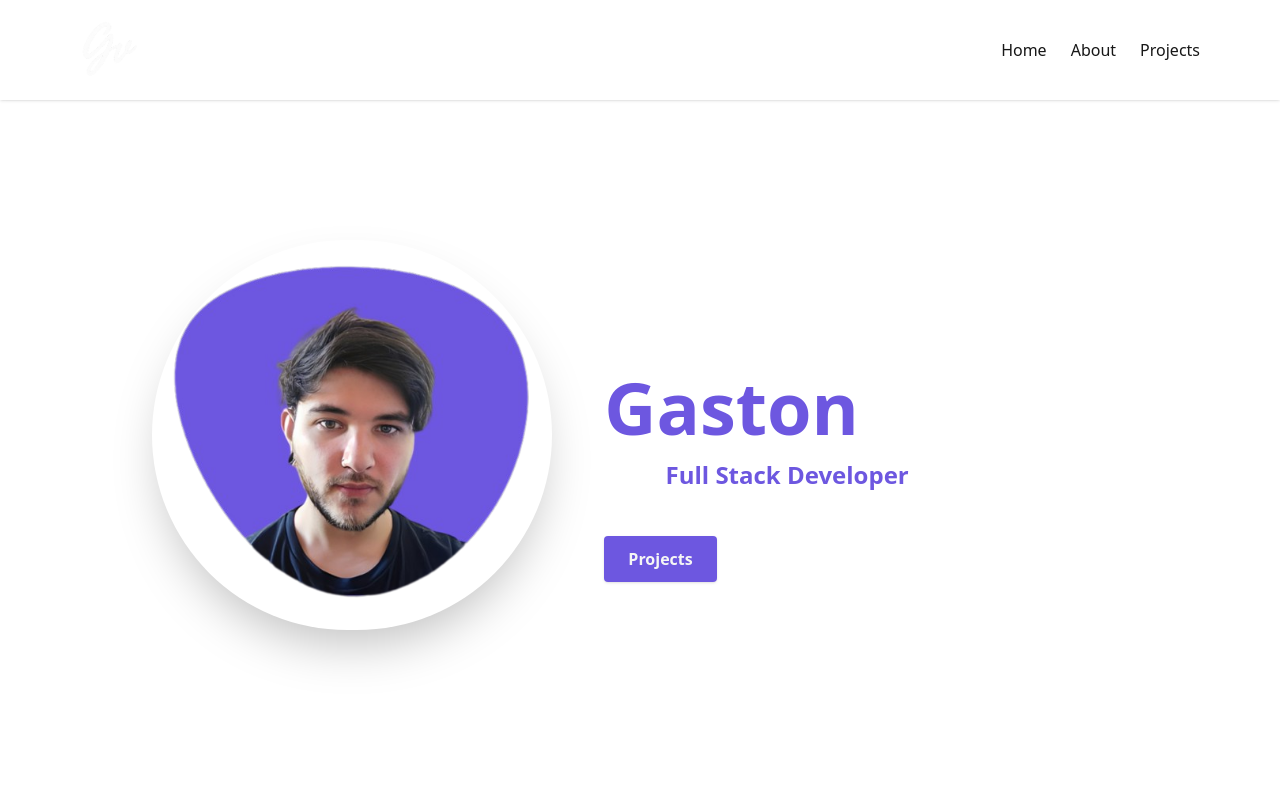
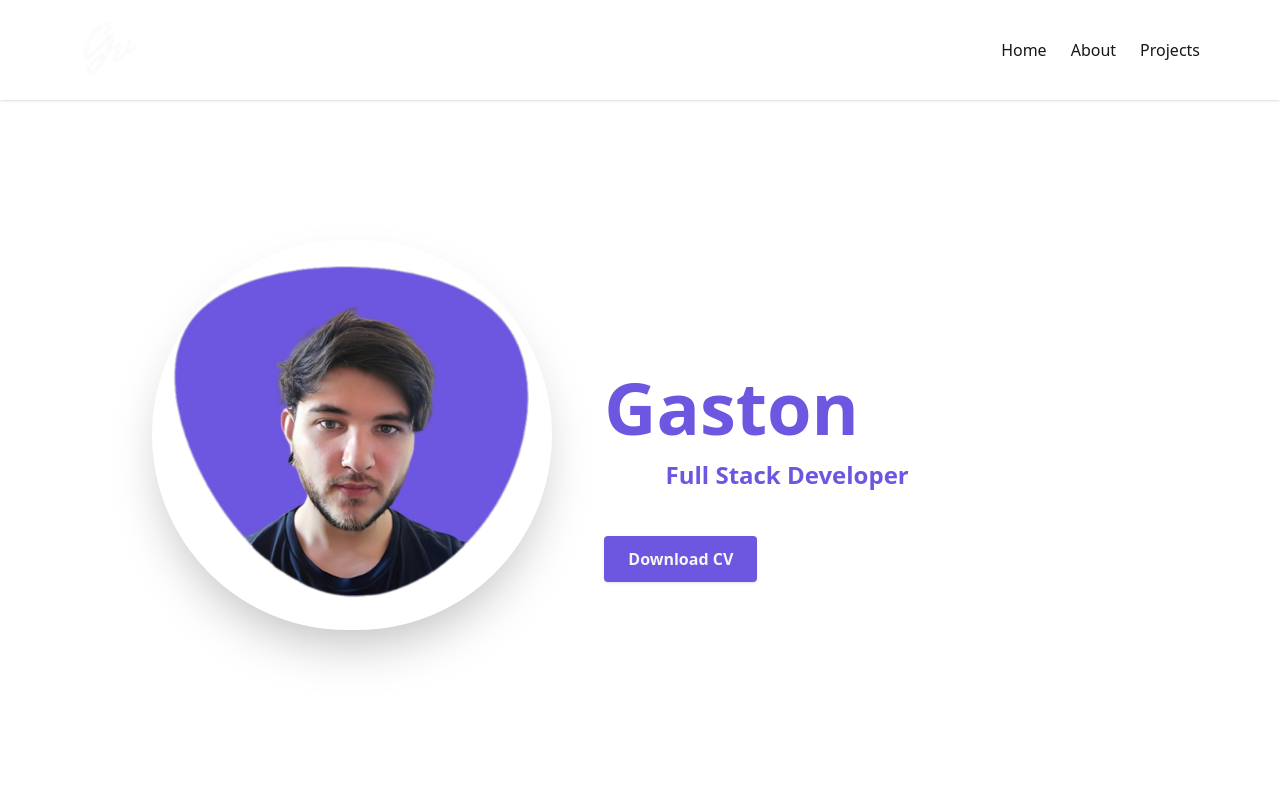
Before and after one commit to gastonvalles/Portfolio, a Next.js app: page / in a window 1280 px wide. Shown: the top 800 px of the page. Built offline with nearby package versions, Linux system fonts and the light colour scheme.

Commit message:
Download CV button added

```diff
--- a/components/HeroSection.tsx
+++ b/components/HeroSection.tsx
@@ -1,5 +1,5 @@
 /* eslint-disable react/no-unescaped-entities */
-"use client" // this is a client component
+"use client";
 import React from "react";
 import Image from "next/image";
 import { Link } from "react-scroll/modules";
@@ -19,25 +19,23 @@ const HeroSection = () => {
           />
         </div>
         <div className="md:mt-2 md:w-3/5">
-          <h1 className="text-4xl font-bold mt-6 md:mt-0 md:text-7xl text-white">Hi, I'm <span className="text-light-purple">Gaston</span>!</h1>
+          <h1 className="text-4xl font-bold mt-6 md:mt-0 md:text-7xl text-white">
+            Hi, I'm <span className="text-light-purple">Gaston</span>!
+          </h1>
           <p className="text-lg mt-4 mb-6 md:text-2xl text-white">
-            I'm a {" "}
+            I'm a{" "}
             <span className="font-semibold text-light-purple">
               Full Stack Developer{" "}
             </span>
             with a strong backend focus, based in Mendoza, Argentina.
           </p>
-          <Link
-            to="projects"
+          <a
+            href="/Gaston+Valles+CV-English.pdf"
             className="text-neutral-100 font-sans font-semibold px-6 py-3 bg-light-purple rounded shadow hover:bg-light-purple cursor-pointer"
-            activeClass="active"
-            spy={true}
-            smooth={true}
-            offset={-100}
-            duration={500}
+            download=""
           >
-            Projects
-          </Link>
+            Download CV
+          </a>
         </div>
       </div>
       <div className="flex flex-row items-center text-center justify-center ">
@@ -49,7 +47,10 @@ const HeroSection = () => {
           offset={-100}
           duration={500}
         >
-          <HiArrowDown size={35} className="animate-bounce text-white cursor-pointer hover:text-light-purple" />
+          <HiArrowDown
+            size={35}
+            className="animate-bounce text-white cursor-pointer hover:text-light-purple"
+          />
         </Link>
       </div>
     </section>
```
Also changed, not shown: 1 other file (tests, documents, lock files or other folders).
